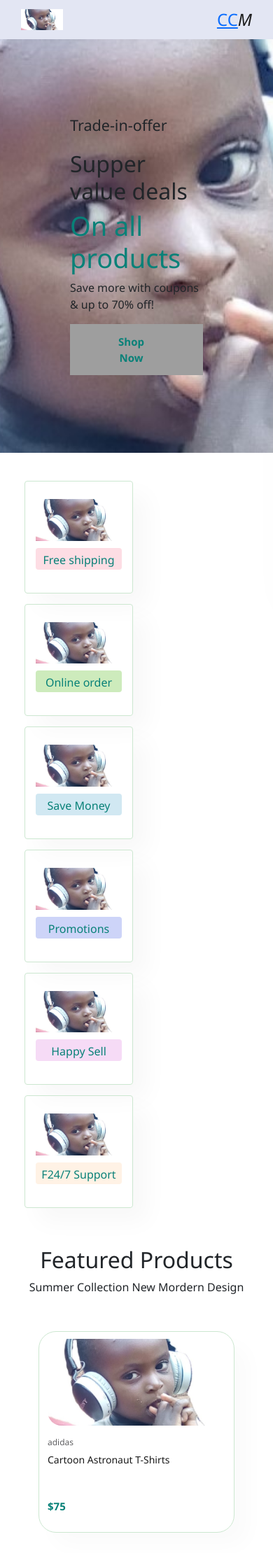
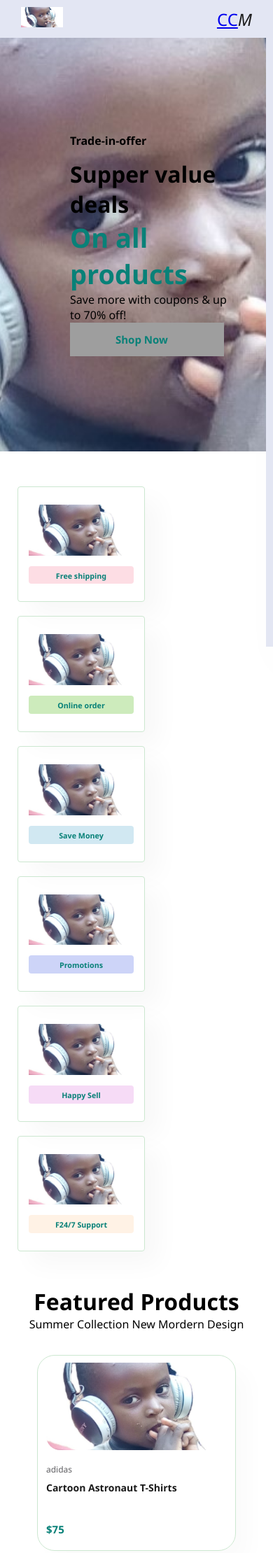
Before and after one commit to Ndaziramiyep/Umurava-online-learning-project, a PHP site: page /Html/Index.html in a window 390 px wide; the page is wider, and only the part inside the window is pictured. Shown: the top 2219 px of that part at 70% size. Run offline with PHP 8.4, Linux system fonts and the light colour scheme; grey boxes are pictures that could not be loaded.

Commit message:
final disignation without links

```diff
--- a/Frontend/Html/Index.html
+++ b/Frontend/Html/Index.html
@@ -4,7 +4,7 @@
     <meta charset="UTF-8">
     <meta name="viewport" content="width=device-width, initial-scale=1.0">
     <title>umurava.com</title>
-    <link href="https://cdn.jsdelivr.net/npm/bootstrap@5.3.3/dist/css/bootstrap.min.css" rel="stylesheet" crossorigin="anonymous">
+    <!-- <link href="https://cdn.jsdelivr.net/npm/bootstrap@5.3.3/dist/css/bootstrap.min.css" rel="stylesheet" crossorigin="anonymous"> -->
     <link rel="stylesheet" href="/Frontend/css/style.css">
     <!-- <link rel="stylesheet" href="https://cdn.jsdelivr.net/npm/@fortawesome/fontawesome-free@6.4.2/css/fontawesome.min.css"> -->
 </head>
--- a/Frontend/css/style.css
+++ b/Frontend/css/style.css
@@ -558,7 +558,7 @@ footer .copyright {
         margin-bottom: 40px;
      }
      #product1 .pro {
-        margin: 15px;
+        margin: 13px; /*margin: 15px*/
      }
 
      #banner {
@@ -577,6 +577,7 @@ footer .copyright {
      }
      #banner3 .banner-box{
         width: 28%;
+        padding: 15px 5px;
      }
 
      #newsletter{
@@ -617,8 +618,8 @@ footer .copyright {
         justify-content: space-between;
     }
     #feature .fe-box{
-        width: 155px;
-        margin: 0 15px 15px 15px;
+        width: 150px;
+        margin: 10px 5px;
     }
 
     #product1{
```
